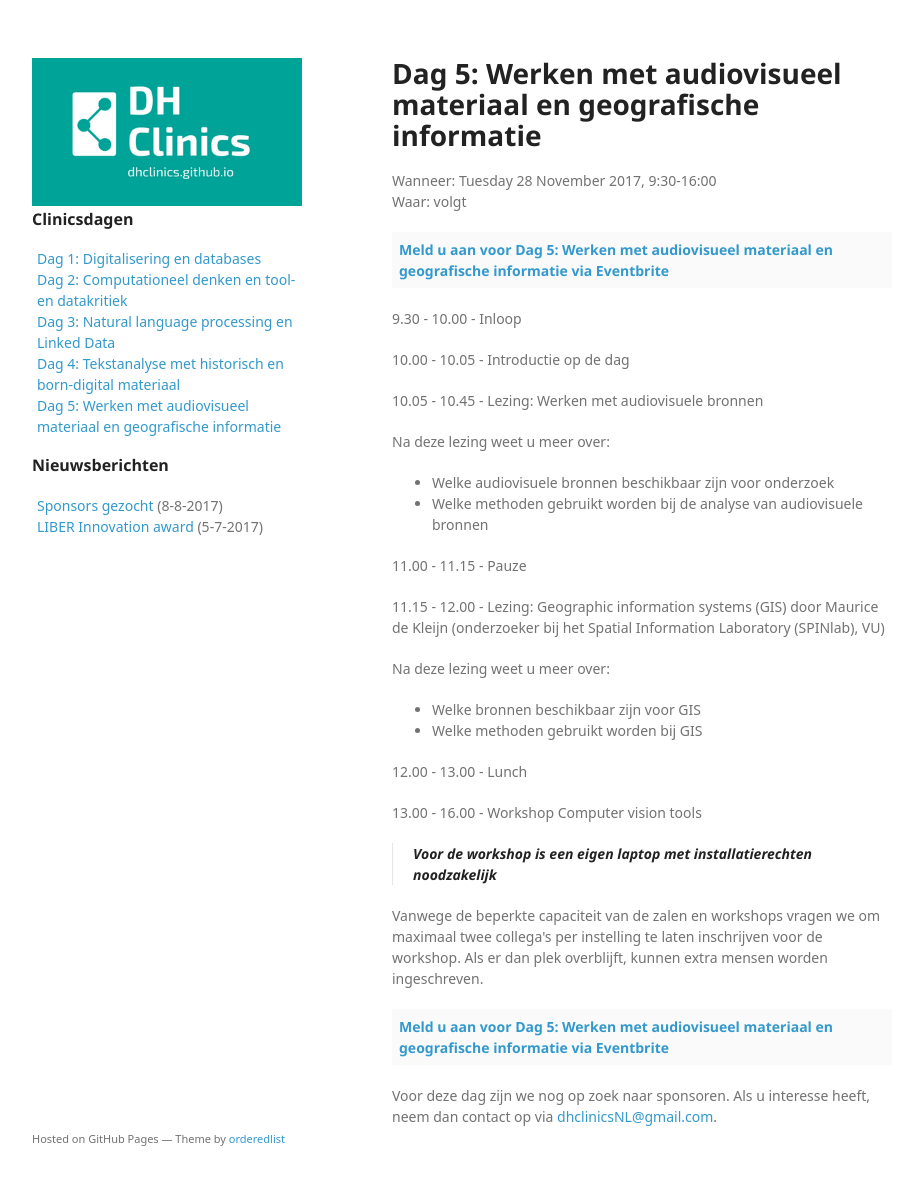
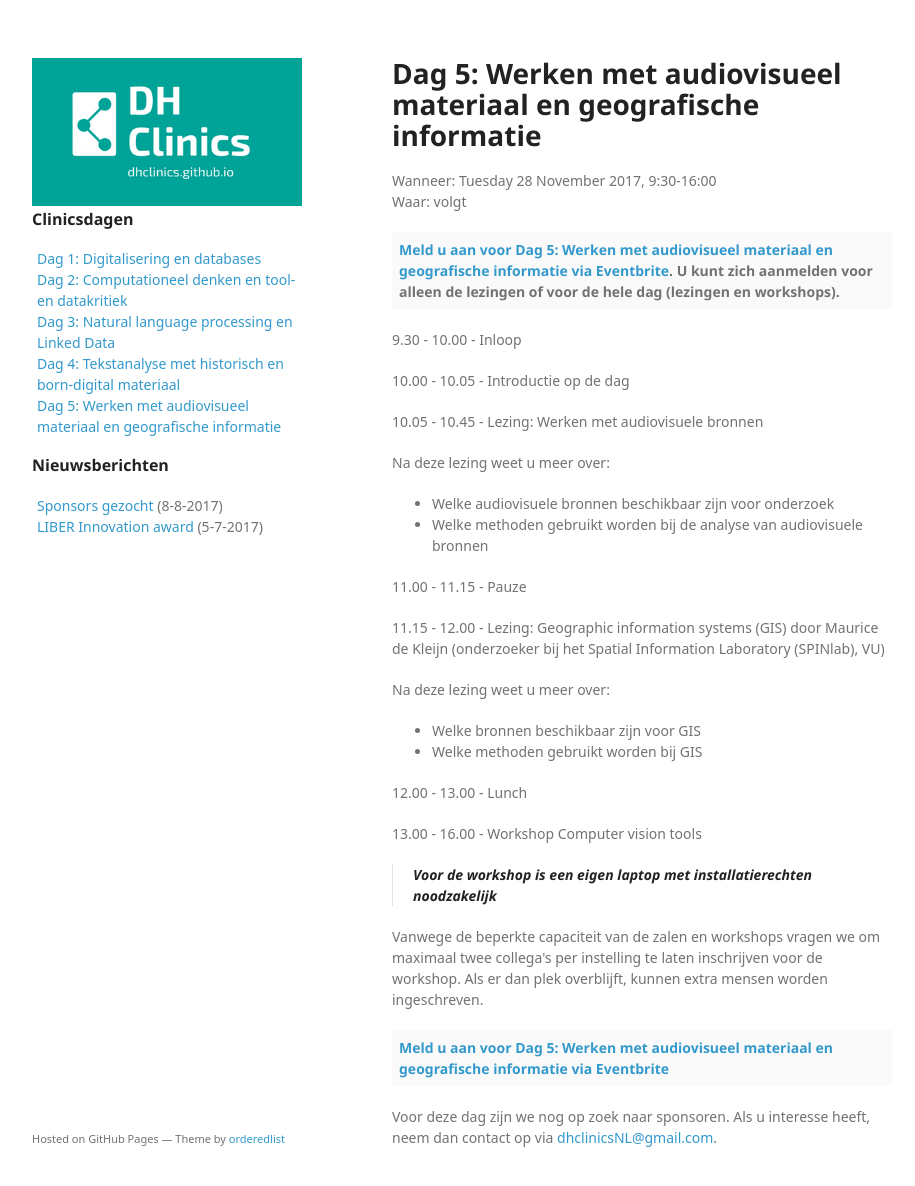
Before and after one commit to DHClinics/dhclinics.github.io, a Jekyll site: the page built from _dag/2017-dag5.md, in a window 1280 px wide and 1218 px high. Shown: the top 1186 px of the window, without its empty margins (178-1093 px from the left). Built offline with Jekyll 4.4.1, drawn with Linux system fonts in a browser that asks for light colours; some web fonts are replaced; a script that is not in the unit is left out.

Commit message:
Voeg zin toe over aanmeldmogelijkheden

```diff
--- a/_layouts/event.html
+++ b/_layouts/event.html
@@ -16,7 +16,7 @@
           {% endif %}
           </p>
           {% if page.registration %}
-          <p class="aanmeldlink"><a href="https://www.eventbrite.nl/e/{{ page.registration}}" target="_blank" title="Registreer voor {{ page.title }} via Eventbrite">Meld u aan voor {{ page.title }} via Eventbrite</a></p>
+          <p class="aanmeldlink"><a href="https://www.eventbrite.nl/e/{{ page.registration}}" target="_blank" title="Registreer voor {{ page.title }} via Eventbrite">Meld u aan voor {{ page.title }} via Eventbrite</a>. U kunt zich aanmelden voor alleen de lezingen of voor de hele dag (lezingen en workshops).</p>
           {% endif %}
       {{ content }}
 
```
